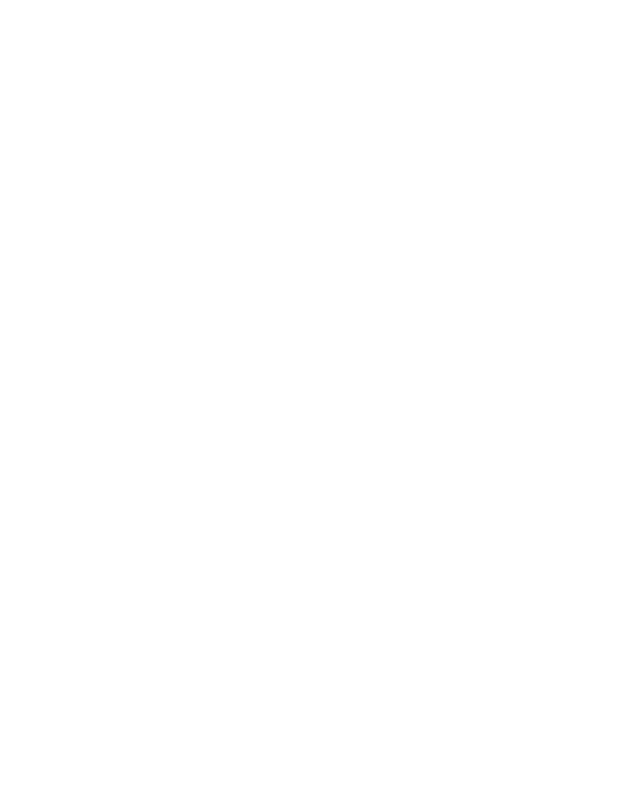
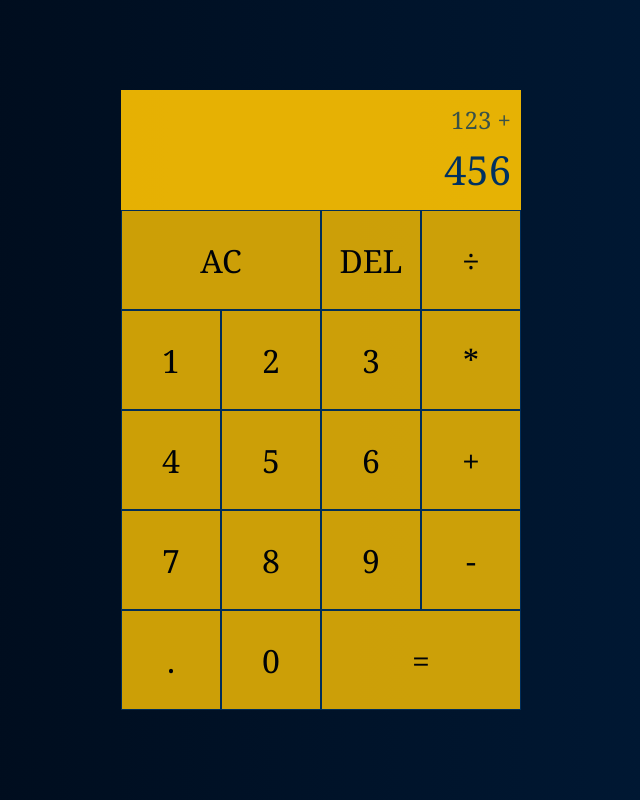
Before and after one commit to plettboy/calculator, a plain HTML site: page index.html in a window 1280 px wide. Shown: the whole page, without its empty margins (319-959 px from the left). Drawn offline with Linux system fonts and the light colour scheme.

Commit message:
Add files via upload
Styling completed for calculator

```diff
--- a/index.html
+++ b/index.html
@@ -9,6 +9,31 @@
   <script src="script.js" defer></script>
 </head>
 <body>
+  <div class="calculator-grid">
+    <div class="output">
+    <div class="previous-op">123 +</div>
+    <div class="current-op">456</div>
+    </div>
+    <button class="span-two">AC</button>
+    <button>DEL</button>
+    <button>÷</button>
+    <button>1</button>
+    <button>2</button>
+    <button>3</button>
+    <button>*</button>
+    <button>4</button>
+    <button>5</button>
+    <button>6</button>
+    <button>+</button>
+    <button>7</button>
+    <button>8</button>
+    <button>9</button>
+    <button>-</button>
+    <button>.</button>
+    <button>0</button>
+    <button class="span-two">=</button>
+
+  </div>
 
 </body>
 </html>
--- a/styles.css
+++ b/styles.css
@@ -0,0 +1,65 @@
+*, *::before, *::after {
+  box-sizing: border-box;
+  font-family: Georgia, 'Times New Roman', Times, serif;
+  font-weight: normal;
+
+}
+
+body {
+  padding: 0;
+  margin: 0;
+  background: linear-gradient(to right, #000814, #001d3d);
+}
+
+.calculator-grid {
+  display: grid;
+  justify-content: center;
+  align-content: center;
+  min-height: 100vh;
+  grid-template-columns: repeat(4, 100px);
+  grid-template-rows: minmax(120px, auto) repeat(5, 100px);
+}
+
+.calculator-grid > button {
+  cursor: pointer;
+  font-size: 2rem;
+  border: 1px solid #003566;
+  outline: none;
+  background-color: #ffc300;
+  opacity: 0.80;
+
+}
+
+.calculator-grid > button:hover {
+  background-color: ffd60a;
+  opacity: 1.0;
+}
+
+.span-two {
+  grid-column: span 2;
+}
+
+.output {
+  grid-column: 1 / -1;
+  background-color: #ffc300;
+  opacity: 0.9;
+  display: flex;
+  align-items: flex-end;
+  justify-content: space-around;
+  flex-direction: column;
+  padding: 10px;
+  word-wrap: break-word;
+  word-break: break-all;
+
+}
+.output .previous-op {
+  color: #003566;
+  font-size: 1.5rem;
+  opacity: 0.75;
+}
+
+.output .current-op {
+  color: #003566;
+  font-size: 2.5rem;
+  opacity: 1.0;
+}
```
